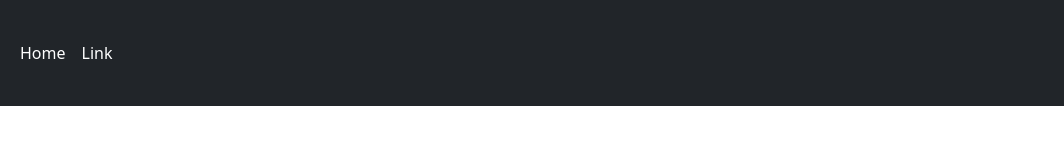
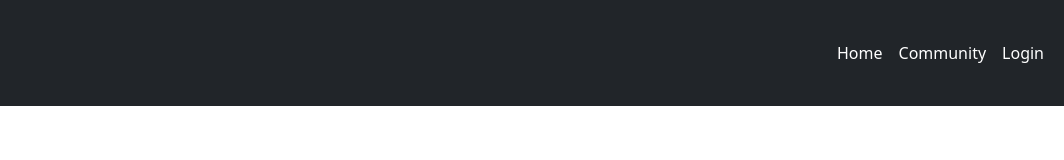
Before and after one commit to woodong27/Web, a plain HTML site: page 데일리 실습/3차/daily_03_4.html in a window 1280 px wide. Shown: the full height of the page, 216-1280 px from the left. Drawn offline with nearby package versions, Linux system fonts and the light colour scheme.

Commit message:
03/10/2023

```diff
--- a/데일리 실습/3차/daily_03_4.html
+++ b/데일리 실습/3차/daily_03_4.html
@@ -7,19 +7,22 @@
     <link href="https://cdn.jsdelivr.net/npm/bootstrap@5.3.0-alpha1/dist/css/bootstrap.min.css" rel="stylesheet" integrity="sha384-GLhlTQ8iRABdZLl6O3oVMWSktQOp6b7In1Zl3/Jr59b6EGGoI1aFkw7cmDA6j6gD" crossorigin="anonymous">
   </head>
   <body>
-    <nav class="navbar navbar-expand-lg bg-dark">
+    <nav class="navbar navbar-expand-sm bg-dark navbar-dark">
         <div class="container-fluid">
           <a class="navbar-brand" href="#"><img src="./daily_03_4 참고/logo.png" alt="시네마 로고" width="200" height="80"></a>
           <button class="navbar-toggler" type="button" data-bs-toggle="collapse" data-bs-target="#navbarScroll" aria-controls="navbarScroll" aria-expanded="false" aria-label="Toggle navigation">
             <span class="navbar-toggler-icon"></span>
           </button>
-          <div class="collapse navbar-collapse" id="navbarScroll">
-            <ul class=" navbar-nav me-auto my-2 my-lg-0 navbar-nav-scroll " style="--bs-scroll-height: 100px;">
+          <div class="collapse navbar-collapse justify-content-end text-white" id="navbarScroll">
+            <ul class="navbar-nav" style="--bs-scroll-height: 100px;">
               <li class="nav-item">
-                <a class="nav-link active text-white" aria-current="page" href="#">Home</a>
+                <a class="nav-link active" aria-current="page" href="#">Home</a>
               </li>
               <li class="nav-item">
-                <a class="nav-link text-white" href="#">Link</a>
+                <a class="nav-link active" href="#">Community</a>
+              </li>
+              <li class="nav-item">
+                <a class="nav-link active" href="#">Login</a>
               </li>
             </ul>
           </div>
```
